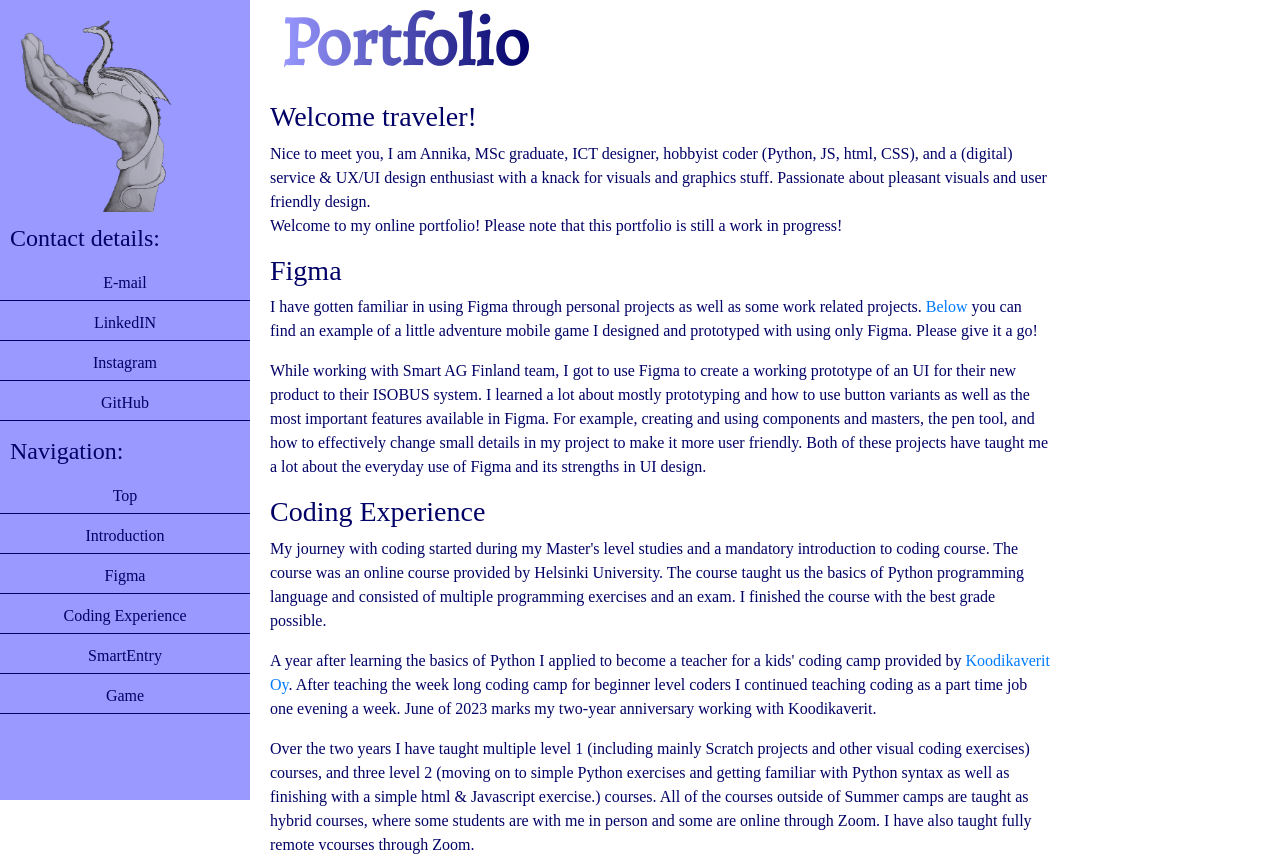
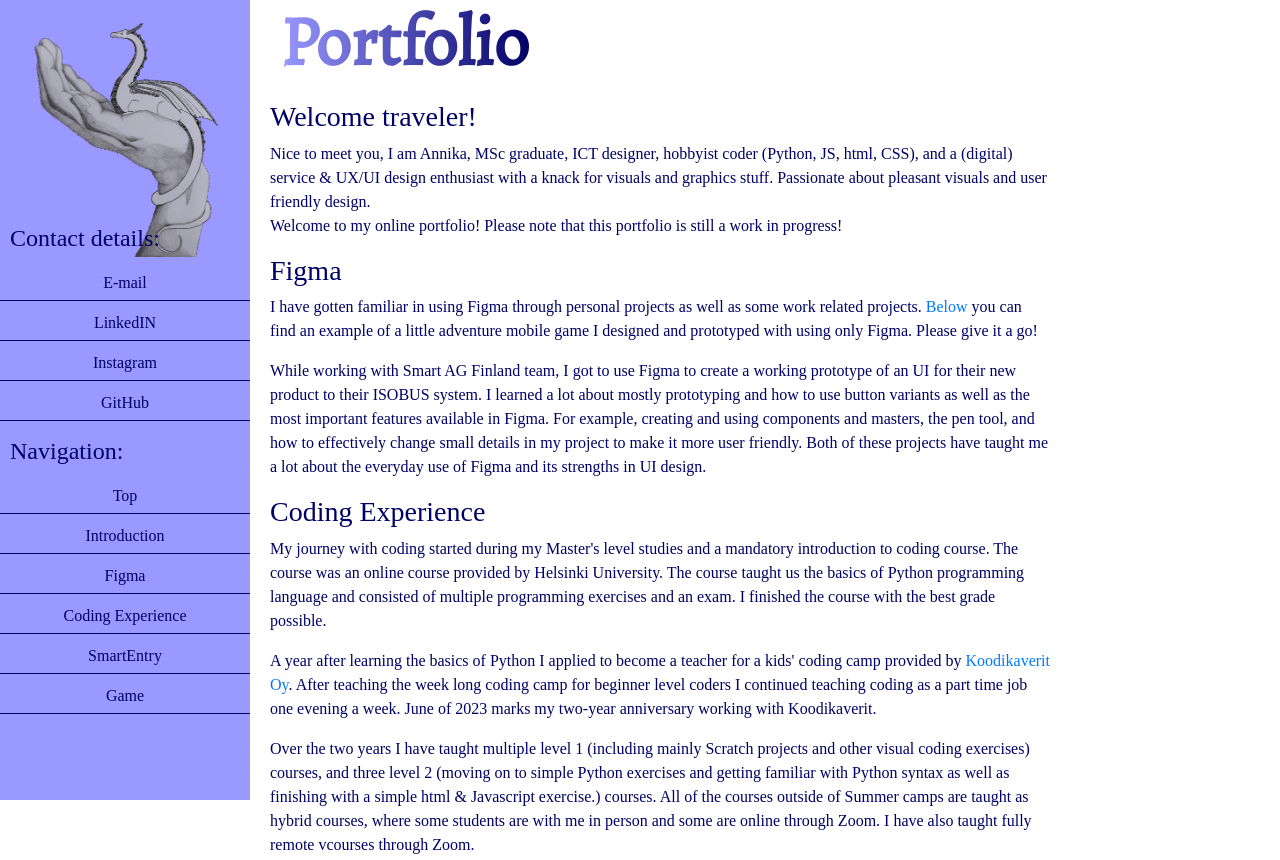
Before and after one commit to twrdx/online_portfolio, a plain HTML site: page index.html in a window 1280 px wide. Shown: the top 860 px of the page. Drawn offline with nearby package versions, Linux system fonts and the light colour scheme; a script that the page names is missing.

Commit message:
Update style.css

```diff
--- a/style.css
+++ b/style.css
@@ -1,8 +1,8 @@
 #profiilikuva {
-	width: 180px;
+	width: 220px;
 	position: absolute;
 	top: 10px;
-	left: 5px;
+	left: 15px;
 }
 
 main {
```
